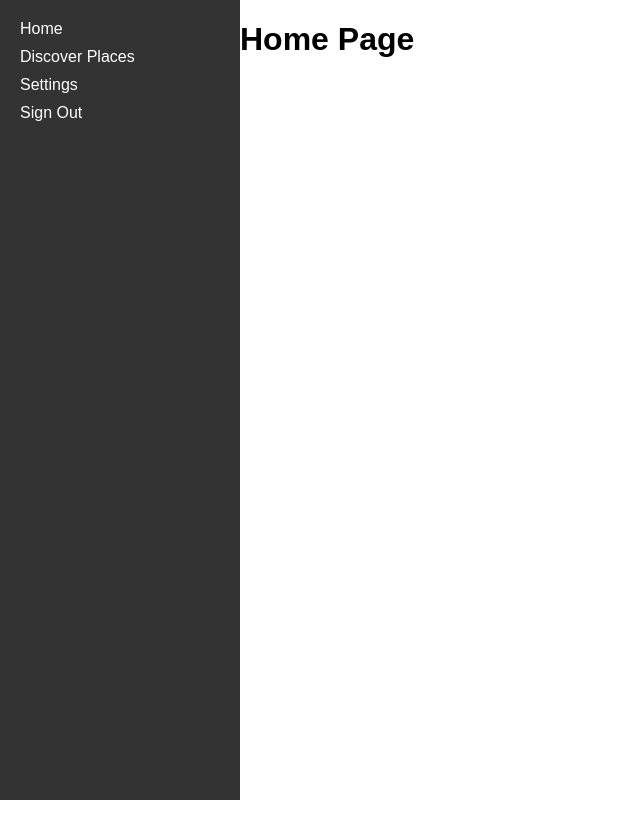
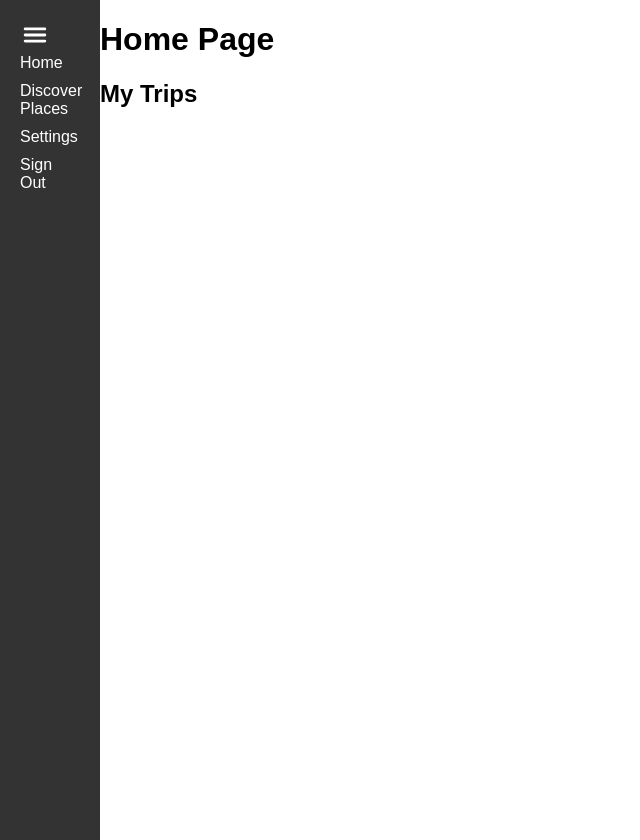
Before and after one commit to passechnik/tripix-app, a React (Vite) app: page / in a window 1280 px wide. Shown: the whole page, without its empty margins (0-640 px from the left). Before the commit the page ends 800 px from the top, so only its background shows below. Built offline with nearby package versions, Linux system fonts and the light colour scheme.

Commit message:
make sidebar

```diff
--- a/package.json
+++ b/package.json
@@ -12,6 +12,7 @@
   "dependencies": {
     "react": "^18.2.0",
     "react-dom": "^18.2.0",
+    "react-icons": "^4.12.0",
     "react-router-dom": "^6.21.1"
   },
   "devDependencies": {
--- a/src/App.jsx
+++ b/src/App.jsx
@@ -1,5 +1,5 @@
 import React from 'react'
-import { BrowserRouter as Router, Route, Routes} from 'react-router-dom'
+import { BrowserRouter as Router, Route, Routes } from 'react-router-dom'
 import { Sidebar } from './components/Sidebar'
 import { Home } from './pages/Home'
 import { DiscoverPlaces } from './pages/DiscoverPlaces'
@@ -13,13 +13,14 @@ export default function App() {
       <Router>
         <div className="app-container">
           <Sidebar />
-
+          <div className="main-content">
             <Routes>
-          <Route path="/" element={<Home />}/>
+              <Route path="/" element={<Home />} />
               <Route path="/discover" element={<DiscoverPlaces />} />
               <Route path="/settings" element={<Settings />} />
               <Route path="/signout" element={<SignOut />} />
             </Routes>
+          </div>
         </div>
       </Router>
     </>
--- a/src/components/Sidebar.jsx
+++ b/src/components/Sidebar.jsx
@@ -1,15 +1,25 @@
-import React from 'react';
+import React, { useState } from 'react';
 import { Link } from 'react-router-dom';
+import { IoMenu } from "react-icons/io5";
 
- const Sidebar = () => {
-    return(
-        <div className="sidebar">
+const Sidebar = () => {
+    const [isSidebarOpen, setSidebarOpen] = useState(true);
+
+    const toggleSidebar = () => {
+        setSidebarOpen(!isSidebarOpen);
+    };
+
+    return (
+        <div className={`sidebar ${isSidebarOpen ? 'open' : ''}`}>
+            <div className="toggle-button" onClick={toggleSidebar}>
+            <IoMenu className='toggle-icon'/>
+            </div>
             <Link to='/'>Home</Link>
             <Link to='/discover'>Discover Places</Link>
             <Link to='/settings'>Settings</Link>
             <Link to='/signout'>Sign Out</Link>
         </div>
-    )
- }
+    );
+};
 
- export { Sidebar }
+export { Sidebar };
--- a/src/pages/Home.jsx
+++ b/src/pages/Home.jsx
@@ -4,6 +4,7 @@ const Home = () => {
   return (
     <div>
       <h1>Home Page</h1>
+      <h2>My Trips</h2>
       {/* Add content for the Home page */}
     </div>
   );
--- a/src/styles/main.css
+++ b/src/styles/main.css
@@ -6,6 +6,10 @@ body {
 .app-container {
   display: flex;
   height: 100vh;
+}
+
+.main-content {
+  flex-grow: 1;
 }
 
 .sidebar {
@@ -30,4 +34,28 @@ body {
 
 .discover {
   color: red;
+}
+
+/* Sidebar.scss */
+.sidebar {
+  width: 200px; /* Set your initial width */
+  height: 100vh;
+  background-color: #333;
+  color: white;
+  transition: width 0.3s ease; /* Add a transition for a smooth effect */
+}
+
+.sidebar.open {
+  width: 60px; /* Adjust this to your smaller width */
+}
+
+.toggle-button img {
+  cursor: pointer;
+  padding: 10px;
+  text-align: center;
+  color: white;
+}
+
+.toggle-icon {
+  font-size: 30px;
 }/*# sourceMappingURL=main.css.map */
--- a/src/styles/main.scss
+++ b/src/styles/main.scss
@@ -7,6 +7,10 @@ body {
   .app-container {
     display: flex;
     height: 100vh;
+  }
+
+  .main-content {
+    flex-grow: 1;
   }
 
   .sidebar {
@@ -32,3 +36,27 @@ body {
   .discover {
     color: red;
   }
+
+  /* Sidebar.scss */
+.sidebar {
+    width: 200px; /* Set your initial width */
+    height: 100vh;
+    background-color: #333;
+    color: white;
+    transition: width 0.3s ease; /* Add a transition for a smooth effect */
+  }
+
+  .sidebar.open {
+    width: 60px; /* Adjust this to your smaller width */
+  }
+
+  .toggle-button img {
+    cursor: pointer;
+    padding: 10px;
+    text-align: center;
+    color: white;
+  }
+
+  .toggle-icon {
+    font-size: 30px;
+  }
```
Also changed, not shown: 2 other files (tests, documents, lock files or other folders). Lines whose indentation alone changed are shown as unchanged.
